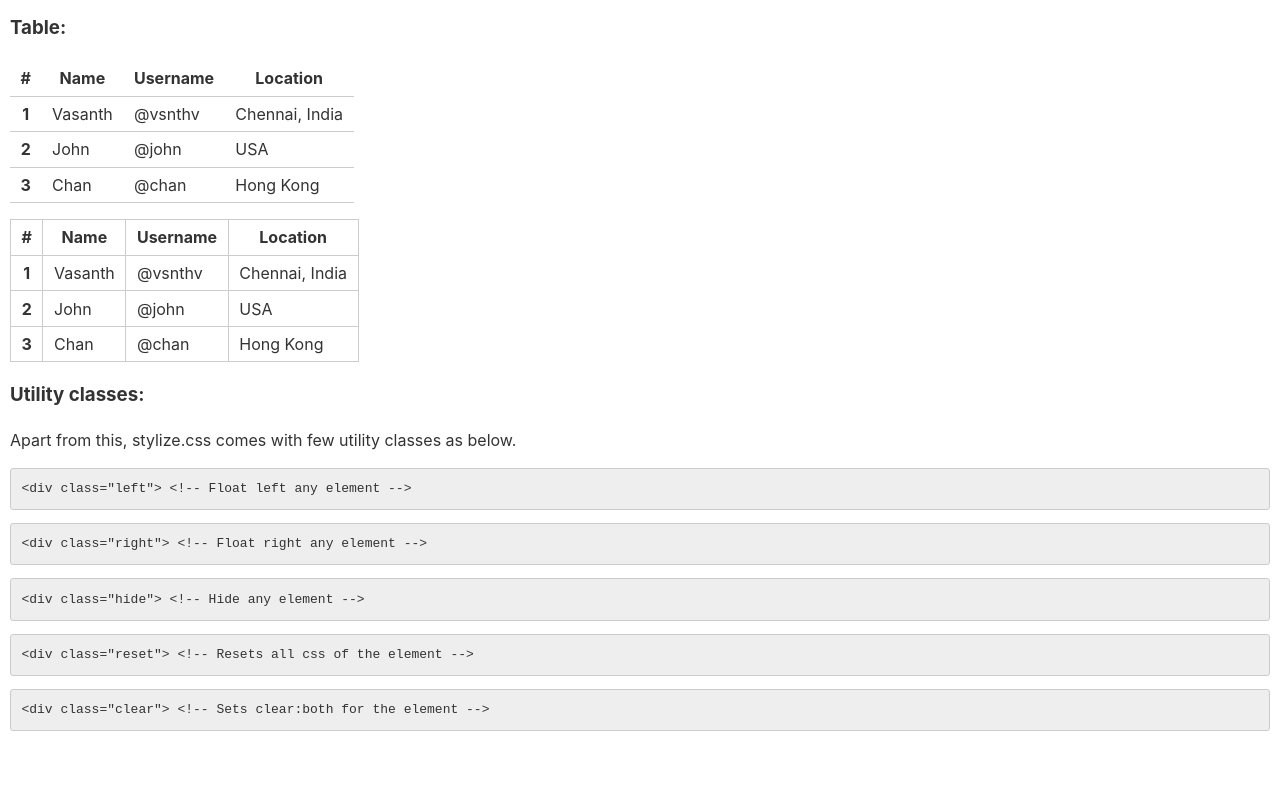
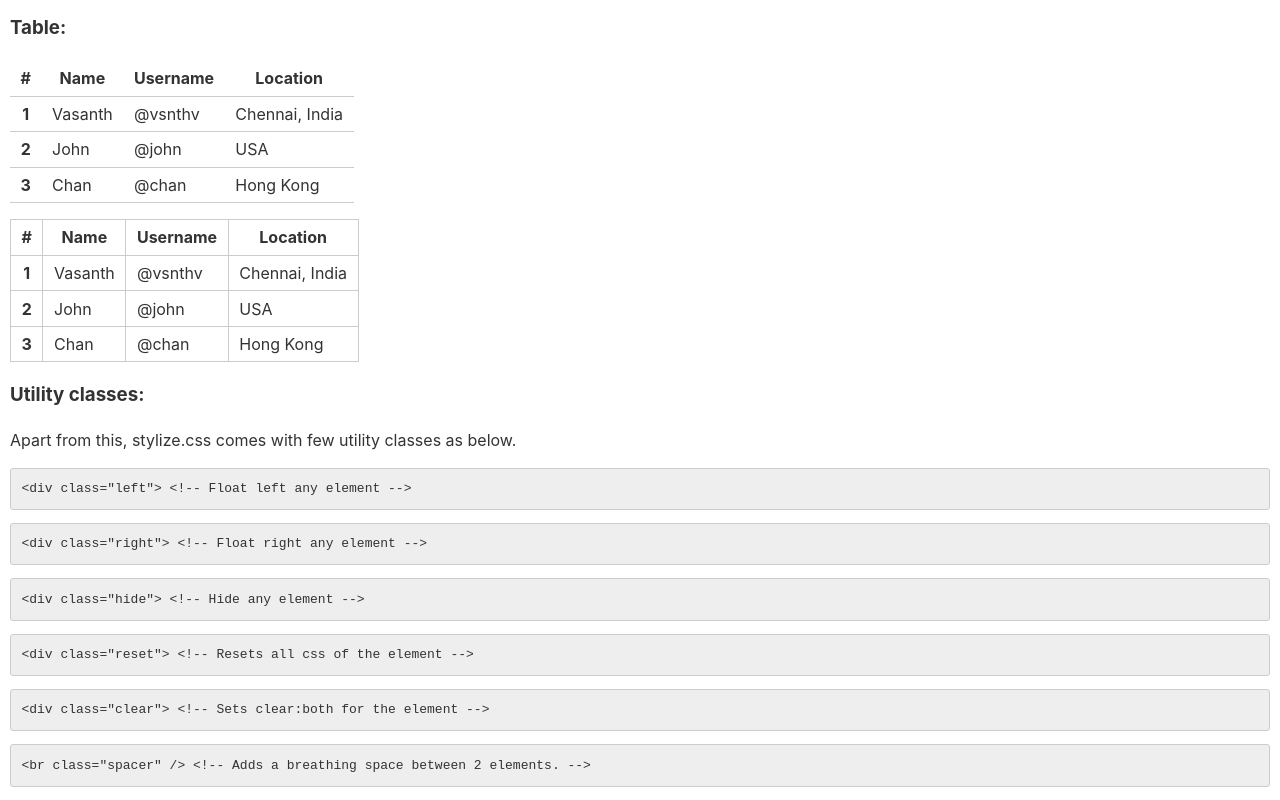
Before and after one commit to vasanthv/stylize.css, a website: page index.html in a window 1280 px wide. Shown: the part 2276-3076 px from the top of the page. Before the commit the page ends 3020 px from the top, so only its background shows below. Drawn offline with Linux system fonts and the light colour scheme.

Commit message:
Updated page with .spacer details

```diff
--- a/index.html
+++ b/index.html
@@ -204,6 +204,7 @@
 		<pre>&lt;div class="hide"&gt; &lt;!-- Hide any element --&gt;</pre>
 		<pre>&lt;div class="reset"&gt; &lt;!-- Resets all css of the element --&gt;</pre>
 		<pre>&lt;div class="clear"&gt; &lt;!-- Sets clear:both for the element --&gt;</pre>
+		<pre>&lt;br class="spacer" /&gt; &lt;!-- Adds a breathing space between 2 elements. --&gt;</pre>
 
 	</main>
 </div>
```
Also changed, not shown: README.md.
